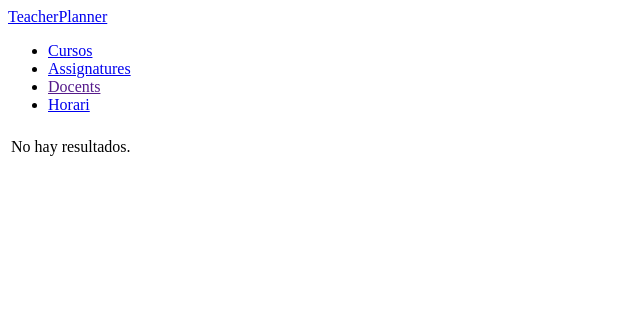
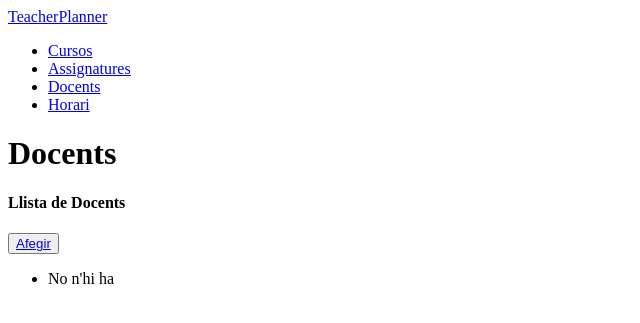
Before and after one commit to m12grup6/teacherplanner, a Symfony app: template www/teacher_planner/templates/teacher/allTeachers.html.twig in a window 1280 px wide. Shown: the top 323 px of the page, without its empty margins (0-640 px from the left). Run offline with Twig, Linux system fonts and the light colour scheme; the template is opened without the code that fills it, so the values that code supplies are empty; some libraries are stand-ins or nearby versions.

Commit message:
Layout per docents

```diff
--- a/www/teacher_planner/src/Controller/TeacherController.php
+++ b/www/teacher_planner/src/Controller/TeacherController.php
@@ -26,7 +26,7 @@ class TeacherController extends AbstractController
 
 
     /**
-    * @Route("/add", name="app_teacher")
+    * @Route("/add", name="app_addTeacher")
     * Mètode per afegir un teacher i grabar-lo a la BBDD.
     * @param request $request informació del formulari per tal d'afegir el teacher.
     */
--- a/www/teacher_planner/templates/base.html.twig
+++ b/www/teacher_planner/templates/base.html.twig
@@ -34,7 +34,7 @@
                 </a>
                 </li>
                 <li class="nav-item">
-                <a class="nav-link" id="navbarDocents"  href="" >
+                <a class="nav-link" id="navbarDocents"  href="{{ path('app_getTeachers') }}" >
                     Docents
                 </a>
                 </li>
--- a/www/teacher_planner/templates/teacher/allTeachers.html.twig
+++ b/www/teacher_planner/templates/teacher/allTeachers.html.twig
@@ -1,16 +1,43 @@
 {% extends 'base.html.twig' %}
-{% block title %}Profes{% endblock %}
+{% block title %}Docents{% endblock %}
+{% block sectiontitle %}Docents{% endblock %}
 {% block body %}
-    <table>
-        {% for teacher in allTeachers %}
-            <tr>
-                <td>{{ teacher.id }}</td>
-                <td>{{ teacher.name }}</td>
-            </tr>
-        {% else %}
-            <tr>
-                <td>No hay resultados.</td>
-            </tr>
-        {% endfor %}
-    </table>
+    <div class="card card-bleed shadow-light-lg">
+        <div class="card-header">
+            <div class="row align-items-center">
+                <div class="col">
+
+                <!-- Heading -->
+                <h4 class="mb-0">
+                    Llista de Docents
+                </h4>
+
+                </div>
+                <div class="col-auto">
+
+                <!-- Button -->
+                <button class="btn btn-xs btn-primary">
+                    <a class="text-decoration-none text-white" href="{{ path('app_addTeacher') }}">Afegir</a>
+                </button>
+
+                </div>
+            </div>
+        </div>
+        <div class="card-body">
+            <ul class="list-group list-group-flush">
+                {% for teacher in allTeachers %}
+                    <li class="list-group-item">
+                        <div class="row align-items-center">
+                            <div class="col-auto">{{ teacher.id }}</div>
+                            <div class="col-auto">{{ teacher.name }}</div>
+                        </div>
+                    </li>
+                {% else %}
+                    <li class="list-group-item">
+                        No n'hi ha
+                    </li>
+                {% endfor %}
+            </ul>
+        </div>
+    </div>
 {% endblock %}
```
